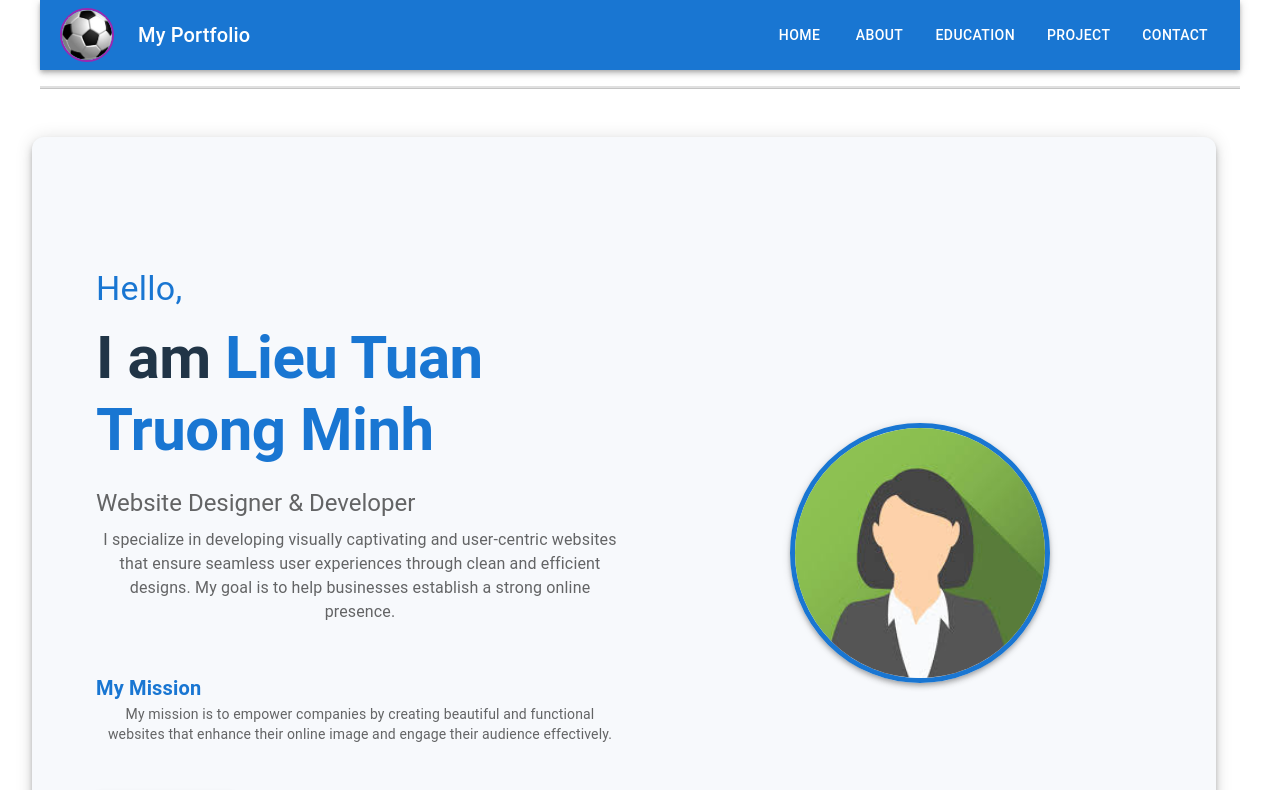
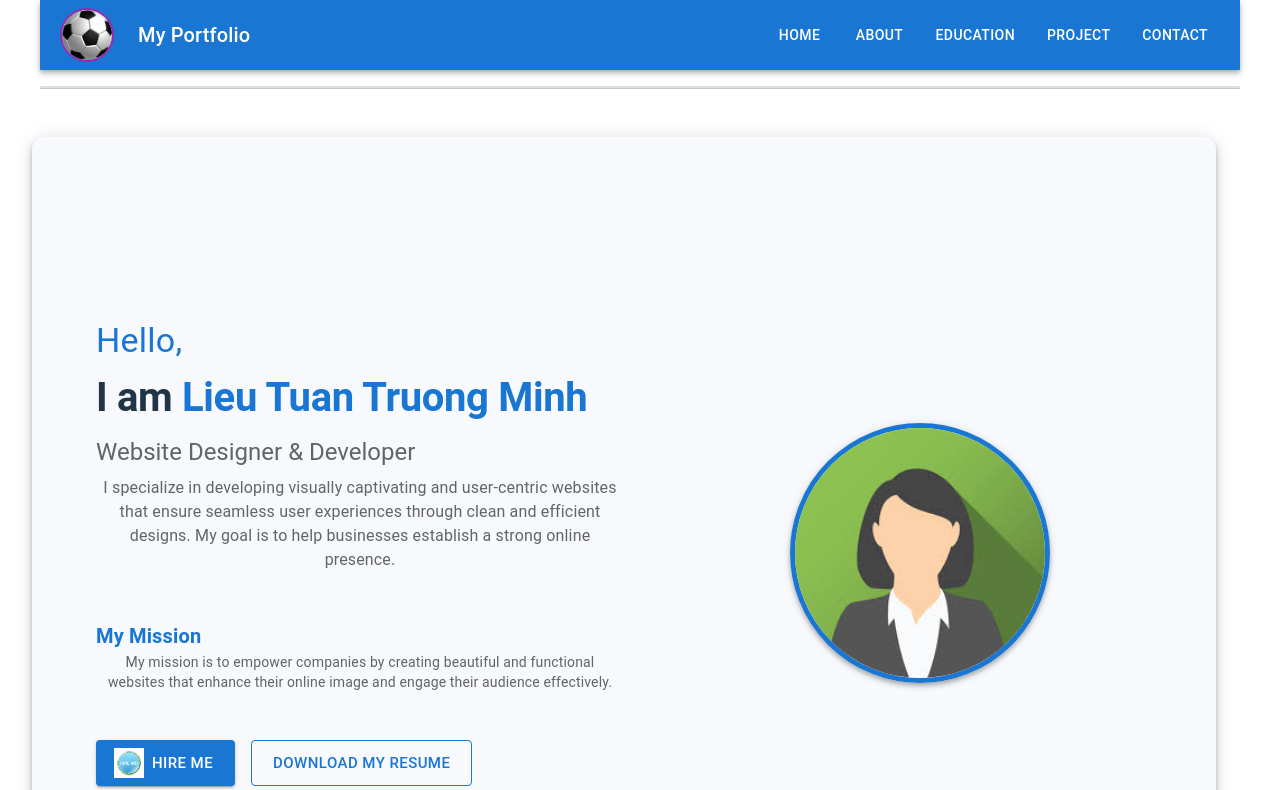
Before and after one commit to tlieu8/Remake_Assignment_1_Lieu_Minh_COMP_229, a React (Vite) app in the folder client/: page / in a window 1280 px wide. Shown: the top 790 px of the page. Built offline with nearby package versions, Linux system fonts and the light colour scheme.

Commit message:
Update Home.jsx

```diff
--- a/client/components/Home.jsx
+++ b/client/components/Home.jsx
@@ -25,7 +25,13 @@ export default function Home() {
           <Typography variant="h4" component="h2" color="primary" gutterBottom>
             Hello,
           </Typography>
-          <Typography variant="h2" component="h1" fontWeight="bold" gutterBottom>
+          <Typography
+            variant="h2"
+            component="h1"
+            fontWeight="bold"
+            gutterBottom
+            sx={{ fontSize: { xs: '1.75rem', md: '2.5rem' } }} // Adjusted font size
+          >
             I am <span style={{ color: "#1976d2" }}>Lieu Tuan Truong Minh</span>
           </Typography>
           <Typography variant="h5" component="h3" color="textSecondary" gutterBottom>
@@ -66,14 +72,16 @@ export default function Home() {
             </Link>
             <Button
               variant="outlined"
-              color="primary"
               size="large"
               href="/resume.pdf" // Link to your resume
               target="_blank" // Open in a new tab
               sx={{
+                color: "#1976d2", // Custom text color
+                borderColor: "#1976d2", // Custom border color
+                backgroundColor: "transparent", // Transparent background
                 '&:hover': {
-                  backgroundColor: "#1976d2",
-                  color: "#fff",
+                  backgroundColor: "#1976d2", // Background color on hover
+                  color: "#fff", // Text color on hover
                 },
               }}
             >
```
